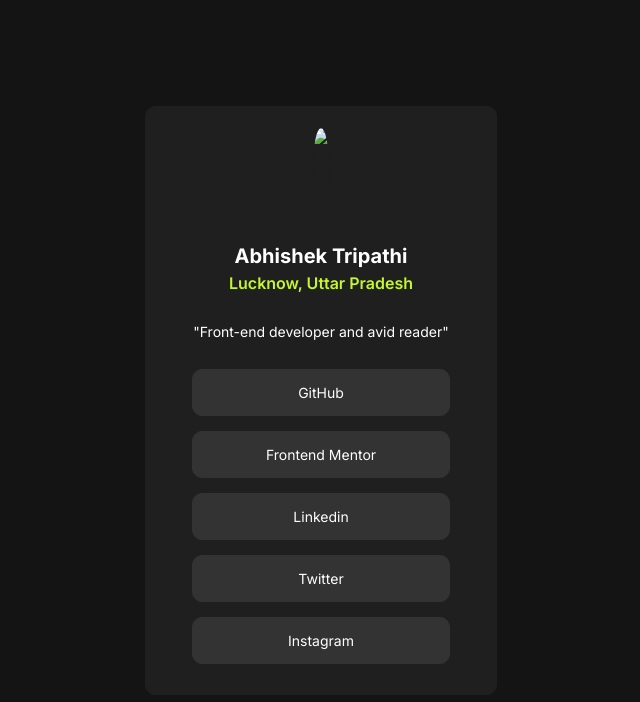
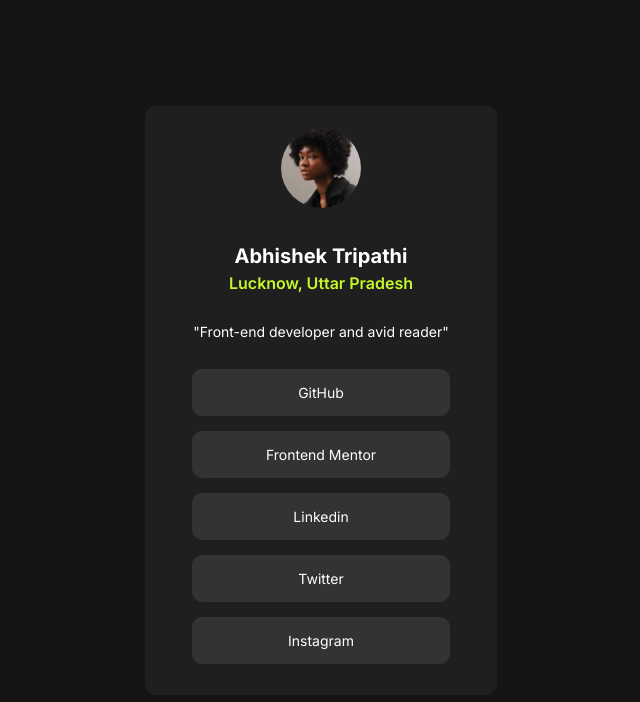
Before and after one commit to AbhishekTripathi2710/social-links-profile-main, a plain HTML site: page index.html in a window 1280 px wide. Shown: the whole page, without its empty margins (319-959 px from the left). Drawn offline with Linux system fonts and the light colour scheme; the site is published under a folder, as on GitHub Pages, so addresses that start at the root find nothing.

Commit message:
Update index.html

```diff
--- a/index.html
+++ b/index.html
@@ -12,7 +12,7 @@
 <body>
   <div class="card-container">
     <div class="pfp">
-      <img src="/avatar-jessica.jpeg">
+      <img src="./avatar-jessica.jpeg">
     </div>
     <div class="desc">
       <p class="inter-bold">Abhishek Tripathi</p>
```
